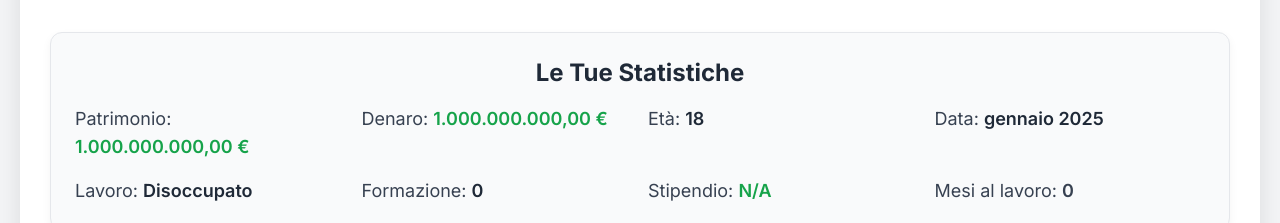
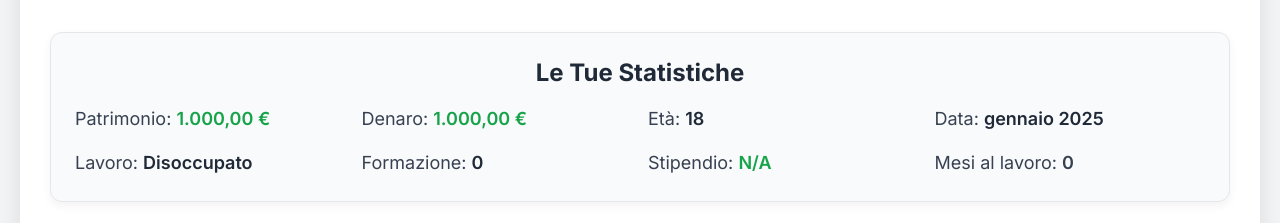
Before and after one commit to Lim-class/Chi-vuol-essere-Bilionario, a plain HTML site: page index.html in a window 1280 px wide. Shown: the part 154-377 px from the top of the page. Drawn offline with nearby package versions, Linux system fonts and the light colour scheme.

Commit message:
Update index.html

```diff
--- a/index.html
+++ b/index.html
@@ -240,7 +240,7 @@
     </div>
     <script>
         // Game State Variables
-        let playerMoney = 1000000000; // Starting money (in EUR)
+        let playerMoney = 1000; // Starting money (in EUR)
         let playerAge = 18; // Starting age
         let playerTraining = 0; // New: Player's training level
         let currentDate = new Date(2025, 0, 1); // January 1, 2025
```
